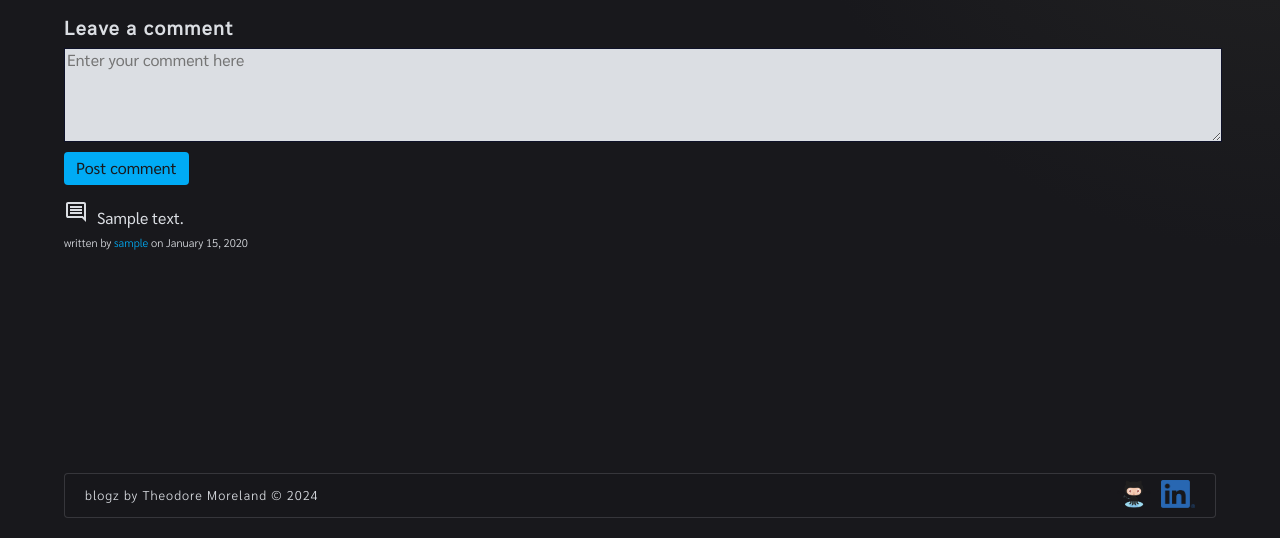
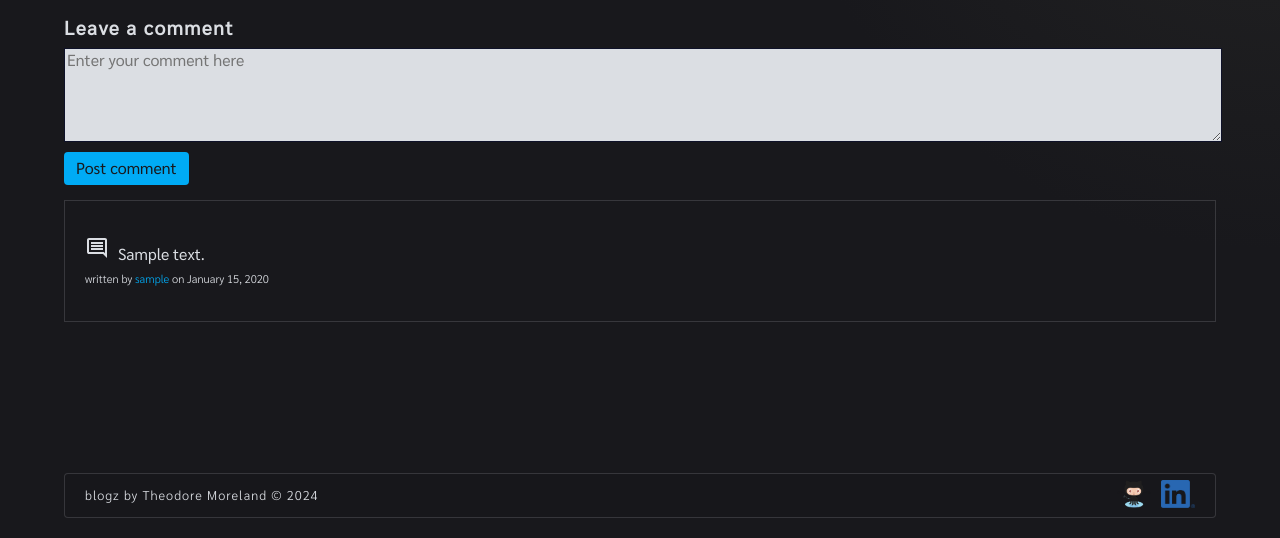
Before and after one commit to theodoremoreland/Blogz, a Flask app: page /blog?blog_post_id=1 in a window 1280 px wide. Shown: the part 262-800 px from the top of the page. Run offline with Flask 3, Linux system fonts and the light colour scheme; tables that the repository leaves empty hold one stand-in row (values such as "Sample post").

Commit message:
updated style of comment section

```diff
--- a/application/static/css/style.css
+++ b/application/static/css/style.css
@@ -450,8 +450,10 @@ body {
   justify-content: flex-start;
   align-items: center;
   width: 100%;
-  padding: 0;
-  margin: 0;
+  box-sizing: border-box;
+  padding: 20px;
+  margin: 15px 0 0 0;
+  border: var(--primary-border);
   list-style: none;
 }
 
```
